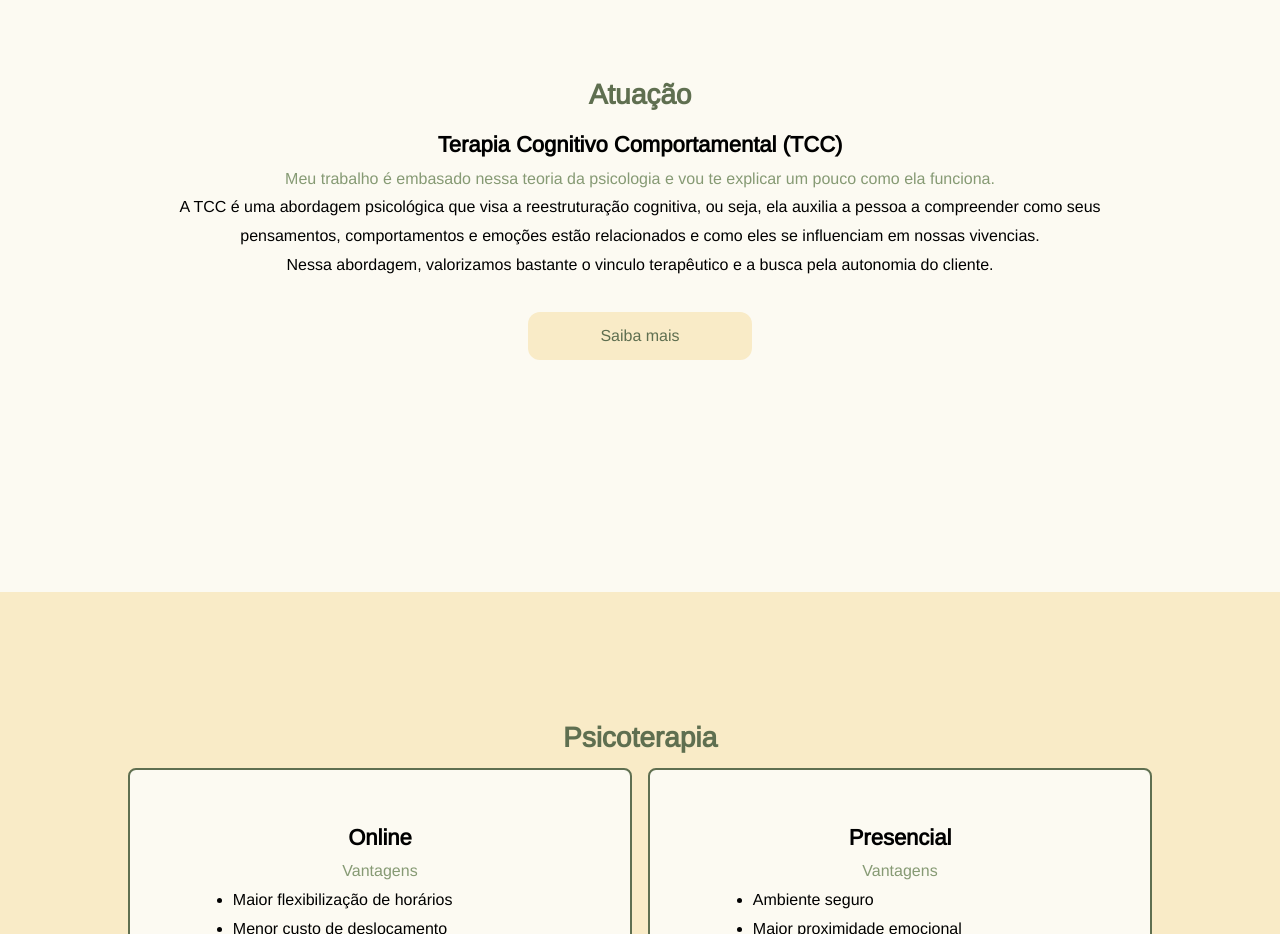
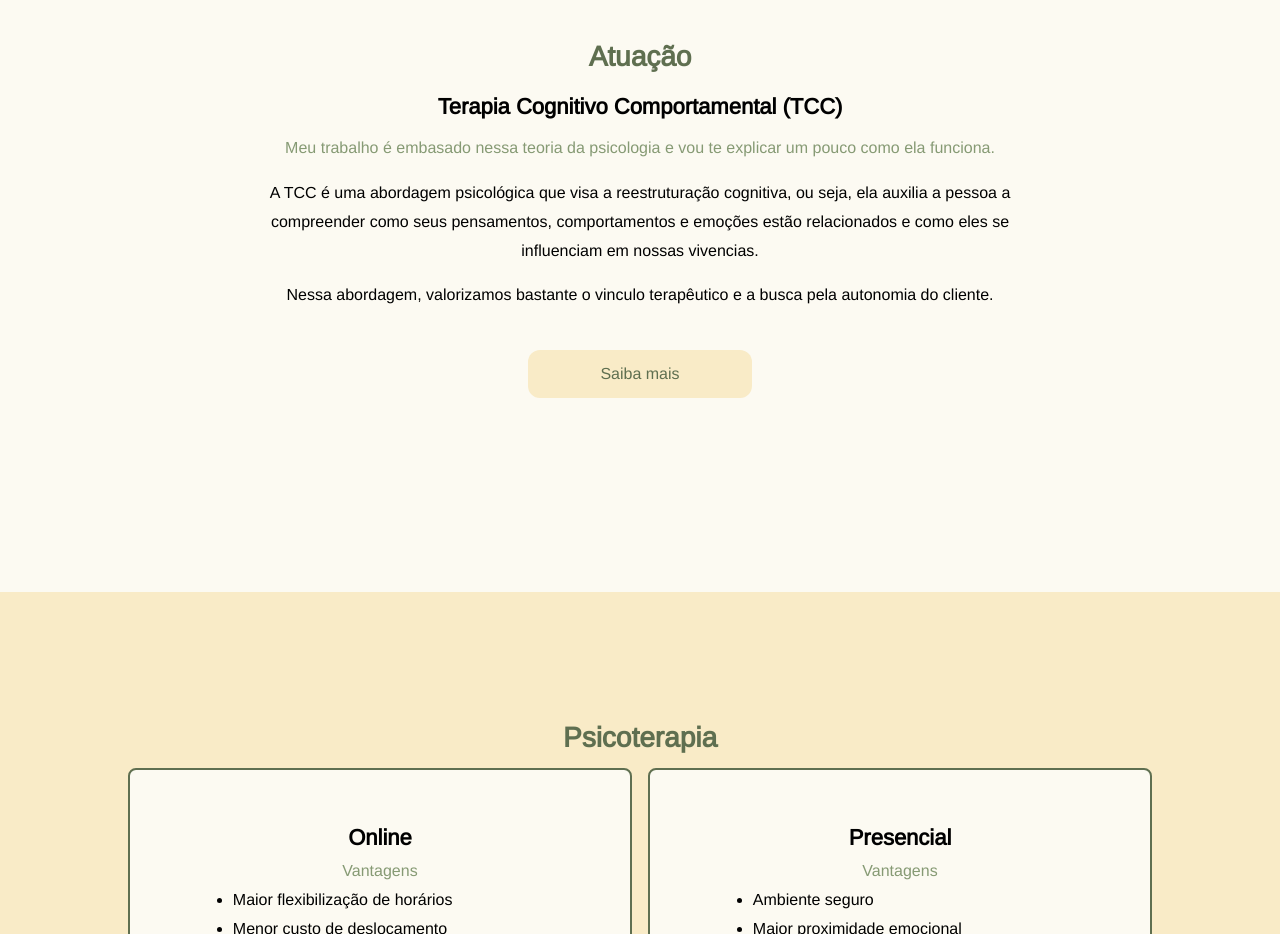
Before and after one commit to klebeiro/landing-page-thais, a plain HTML site: page index.html in a window 1280 px wide. Shown: the part 1460-2394 px from the top of the page. Drawn offline with Linux system fonts and the light colour scheme; a script that the page names is missing.

Commit message:
adjusting text box layout on atuation section

```diff
--- a/index.css
+++ b/index.css
@@ -178,6 +178,8 @@ body {
 
 #atuation p {
     text-align: center;
+    max-width: 50rem;
+    margin: .5rem auto;
 }
 
 .psychotherapy--button {
```
